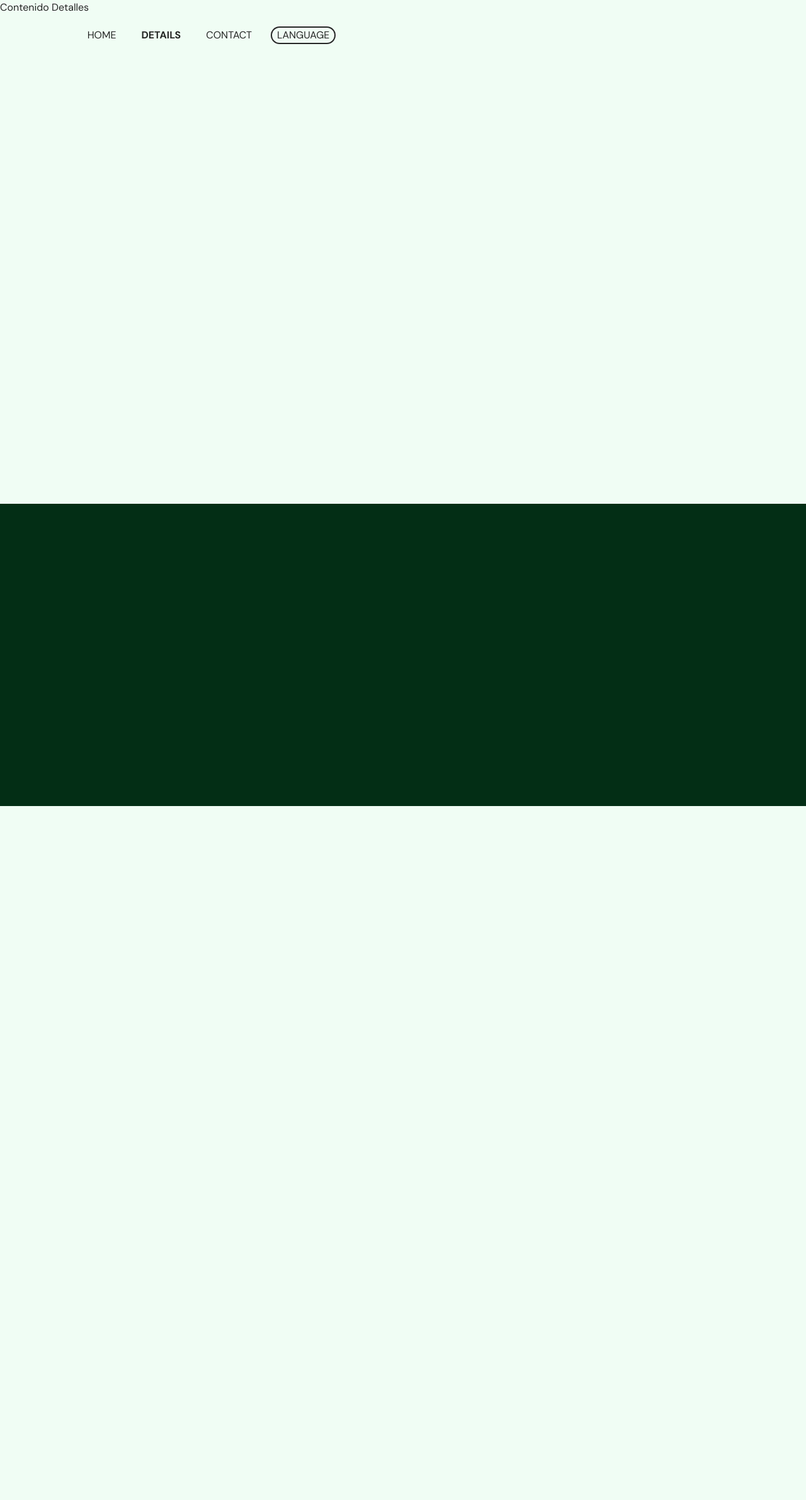
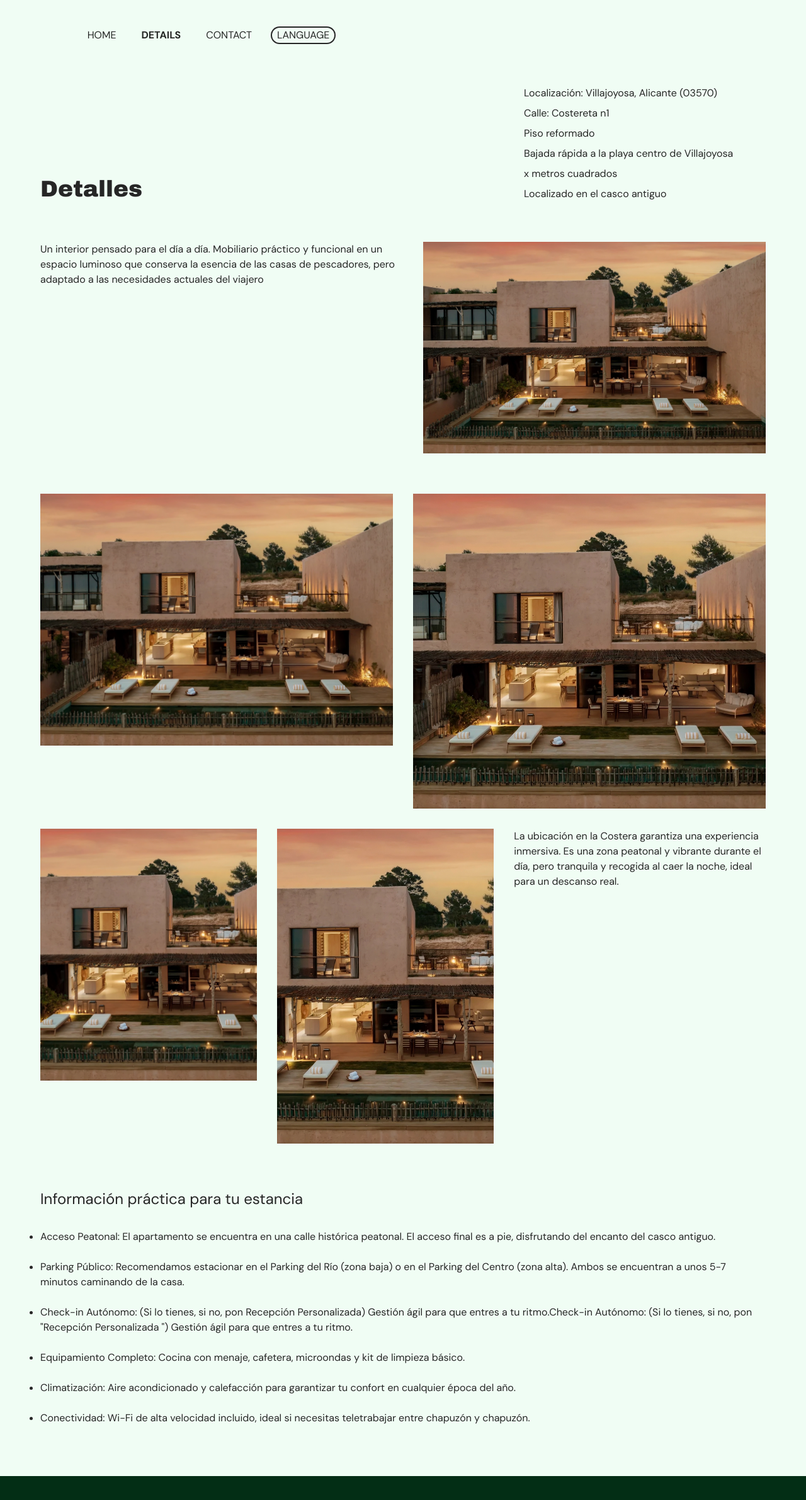
Before and after one commit to JaumeEsquerdo/costera-n1, a Next.js app in the folder costera-n1/: page /en/detalles in a window 1280 px wide. Shown: the top 2382 px of the page at 63% size. Before the commit the page ends 1280 px from the top, so only its background shows below. Built offline with nearby package versions, Linux system fonts and the light colour scheme.

Commit message:
generar layout web y responsive page Detalles

```diff
--- a/costera-n1/app/[locale]/contacto/page.jsx
+++ b/costera-n1/app/[locale]/contacto/page.jsx
@@ -14,12 +14,12 @@ export default function Contacto() {
     <>
       <Header />
       <main className="flex flex-col min-h-screen lg:h-screen w-[90%] max-w-400 mx-auto ">
-        <div className="pt-40 lg:w-full lg:flex-1 lg:flex lg:items-end">
+        <div className="pt-40 lg:w-full  lg:flex lg:h-[30vh] lg:pt-0 lg:items-end">
           <h1 className="text-4xl font-title text-center w-full  lg:text-start ">
             {textsContact.title}
           </h1>
         </div>
-        <div className="mt-auto py-8 flex flex-col gap-12 lg:flex-1 lg:mt-0 lg:flex-row">
+        <div className="py-8 flex flex-col gap-12 lg:flex-row">
           <div className="w-full flex flex-col items-center lg:items-start justify-end">
             <div className="relative w-90 max-w-[90%] h-60 overflow-hidden lg:h-full lg:max-h-200 lg:w-full lg:max-w-160">
               <Image
--- a/costera-n1/app/[locale]/detalles/page.jsx
+++ b/costera-n1/app/[locale]/detalles/page.jsx
@@ -1,11 +1,128 @@
+"use client";
 import { Header } from "../../components/Header";
 import { Footer } from "../../components/Footer";
+import Image from "next/image";
+import { useI18n } from "@/app/hooks/usei18n";
 
 export default function Detalles() {
+  const { t } = useI18n();
+  const textsDetalles = t.Contact;
   return (
     <>
       <Header />
-      <main className="min-h-screen">Contenido Detalles</main>
+      <main className="flex flex-col min-h-screen w-[90%] gap-8 max-w-400 mx-auto ">
+        <div className="pt-40 lg:w-full flex flex-col lg:flex-row h-[50vh] lg:h-[40vh] justify-between lg:pt-0 gap-8 lg:items-end">
+          <h1 className="text-4xl font-title text-center w-full lg:max-w-1/2  lg:text-start">
+            Detalles
+          </h1>
+          <ul className="flex flex-col w-full gap-2 lg:max-w-1/3 lg:text-start">
+            <li>Localización: Villajoyosa, Alicante (03570)</li>
+            <li>Calle: Costereta n1</li>
+            <li>Piso reformado</li>
+            <li>Bajada rápida a la playa centro de Villajoyosa</li>
+            <li>x metros cuadrados</li>
+            <li>Localizado en el casco antiguo</li>
+          </ul>
+        </div>
+        <div className="pt:8 lg:py-8 flex flex-col-reverse gap-8 lg:max-h-200 justify-between lg:h-100 lg:flex-row">
+          <div className="flex flex-col gap-8 lg:max-w-1/2">
+            <p>
+              Un interior pensado para el día a día. Mobiliario práctico y
+              funcional en un espacio luminoso que conserva la esencia de las
+              casas de pescadores, pero adaptado a las necesidades actuales del
+              viajero
+            </p>
+          </div>
+
+          <div className="relative w-90 max-w-[90%] h-60 overflow-hidden lg:h-full lg:max-h-100 lg:w-full lg:max-w-160">
+            <Image
+              src="/hotel-fachada.webp"
+              fill
+              priority
+              alt={""}
+              className="object-cover"
+            />
+          </div>
+        </div>
+        <div className="flex flex-col lg:flex-row justify-between gap-8">
+          <div className="relative w-120 max-w-[90%] h-60 overflow-hidden lg:h-100 lg:max-h-200 lg:w-full lg:max-w-140">
+            <Image
+              src="/hotel-fachada.webp"
+              fill
+              priority
+              alt={""}
+              className="object-cover"
+            />
+          </div>
+          <div className="relative w-60 max-w-[90%] h-60 overflow-hidden lg:h-125 lg:max-h-200 lg:w-full lg:max-w-220">
+            <Image
+              src="/hotel-fachada.webp"
+              fill
+              priority
+              alt={""}
+              className="object-cover"
+            />
+          </div>
+        </div>
+        <div className="flex flex-col lg:flex-row justify-between gap-8">
+          <div className="relative w-80 max-w-[90%] h-60 overflow-hidden lg:h-100 lg:max-h-200 lg:w-full lg:max-w-140">
+            <Image
+              src="/hotel-fachada.webp"
+              fill
+              priority
+              alt={""}
+              className="object-cover"
+            />
+          </div>
+          <div className="relative w-40 max-w-[90%] h-60 overflow-hidden lg:h-125 lg:max-h-200 lg:w-full lg:max-w-120">
+            <Image
+              src="/hotel-fachada.webp"
+              fill
+              priority
+              alt={""}
+              className="object-cover"
+            />
+          </div>
+          <p>
+            La ubicación en la Costera garantiza una experiencia inmersiva. Es
+            una zona peatonal y vibrante durante el día, pero tranquila y
+            recogida al caer la noche, ideal para un descanso real.
+          </p>
+        </div>
+        <div className="flex flex-col gap-8 pt-10 pb-20">
+          <h2 className="text-2xl">Información práctica para tu estancia</h2>
+          <ul className="flex flex-col gap-6 list-disc">
+            <li>
+              Acceso Peatonal: El apartamento se encuentra en una calle
+              histórica peatonal. El acceso final es a pie, disfrutando del
+              encanto del casco antiguo.
+            </li>
+            <li>
+              Parking Público: Recomendamos estacionar en el Parking del Río
+              (zona baja) o en el Parking del Centro (zona alta). Ambos se
+              encuentran a unos 5-7 minutos caminando de la casa.
+            </li>
+            <li>
+              Check-in Autónomo: (Si lo tienes, si no, pon Recepción
+              Personalizada) Gestión ágil para que entres a tu ritmo.Check-in
+              Autónomo: (Si lo tienes, si no, pon &quot;Recepción Personalizada
+              &quot;) Gestión ágil para que entres a tu ritmo.
+            </li>
+            <li>
+              Equipamiento Completo: Cocina con menaje, cafetera, microondas y
+              kit de limpieza básico.
+            </li>
+            <li>
+              Climatización: Aire acondicionado y calefacción para garantizar tu
+              confort en cualquier época del año.
+            </li>
+            <li>
+              Conectividad: Wi-Fi de alta velocidad incluido, ideal si necesitas
+              teletrabajar entre chapuzón y chapuzón.
+            </li>
+          </ul>
+        </div>
+      </main>
       <Footer />
     </>
   );
--- a/costera-n1/app/[locale]/layout.js
+++ b/costera-n1/app/[locale]/layout.js
@@ -28,6 +28,7 @@ export default async function RootLayout({ children, params }) {
     >
       <body className="min-h-full flex flex-col bg-green-50 font-body text-neutral-800">
         {/* <SmoothScroll> */}
+
         {children}
         {/* </SmoothScroll> */}
       </body>
```
